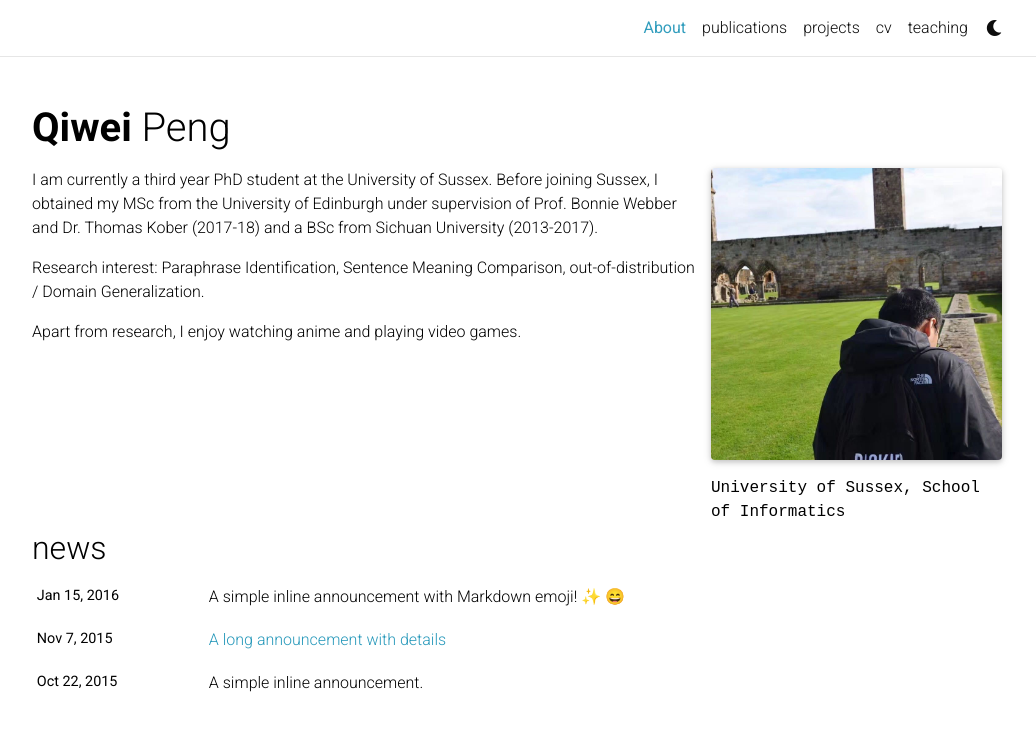
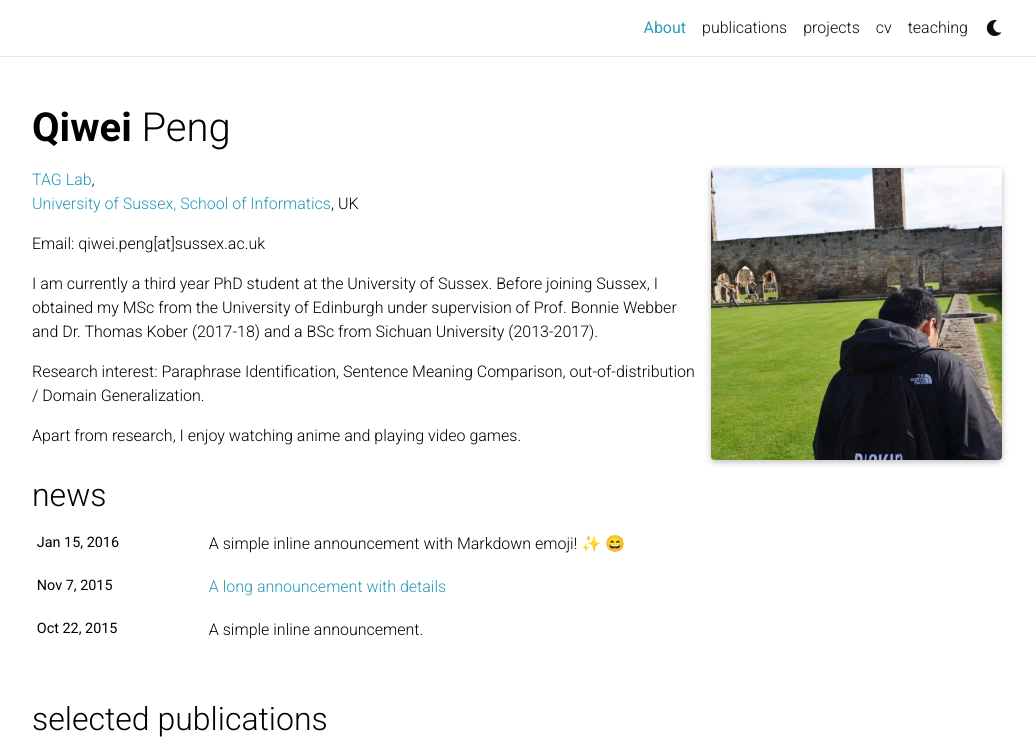
Before and after one commit to Punchwes/punchwes.github.io, a Jekyll site: the page built from _pages/about.md, in a window 1280 px wide and 1058 px high, cut to the strip 0-750 px from the top of the window. Shown: the whole strip, without its empty margins (123-1159 px from the left). Built offline with Jekyll 4.4.1, drawn with Linux system fonts in a browser that asks for light colours; full-size pictures stand in for the smaller copies a plugin makes; emoji names are drawn with the system emoji font; comment, search, counter and statistics services are not loaded; a style sheet for code colours, icons or effects is not loaded.

Commit message:
new updates

```diff
--- a/_pages/about.md
+++ b/_pages/about.md
@@ -9,12 +9,17 @@ profile:
   align: right
   image: prof_pic.jpg
   image_circular: false # crops the image to make it circular
-  address: University of Sussex, School of Informatics
+  address:
 
 news: true  # includes a list of news items
 selected_papers: true # includes a list of papers marked as "selected={true}"
 social: false  # includes social icons at the bottom of the page
 ---
+[TAG Lab](https://www.sussex.ac.uk/research/centres/ai-research-group/research/nlp),
+[University of Sussex, School of Informatics](https://www.sussex.ac.uk/), UK
+
+Email: qiwei.peng[at]sussex.ac.uk
+
 
 I am currently a third year PhD student at the University of Sussex. Before joining Sussex, I obtained my MSc from the University of Edinburgh under supervision of Prof. Bonnie Webber and Dr. Thomas Kober (2017-18) and a BSc from Sichuan University (2013-2017).
 
```
